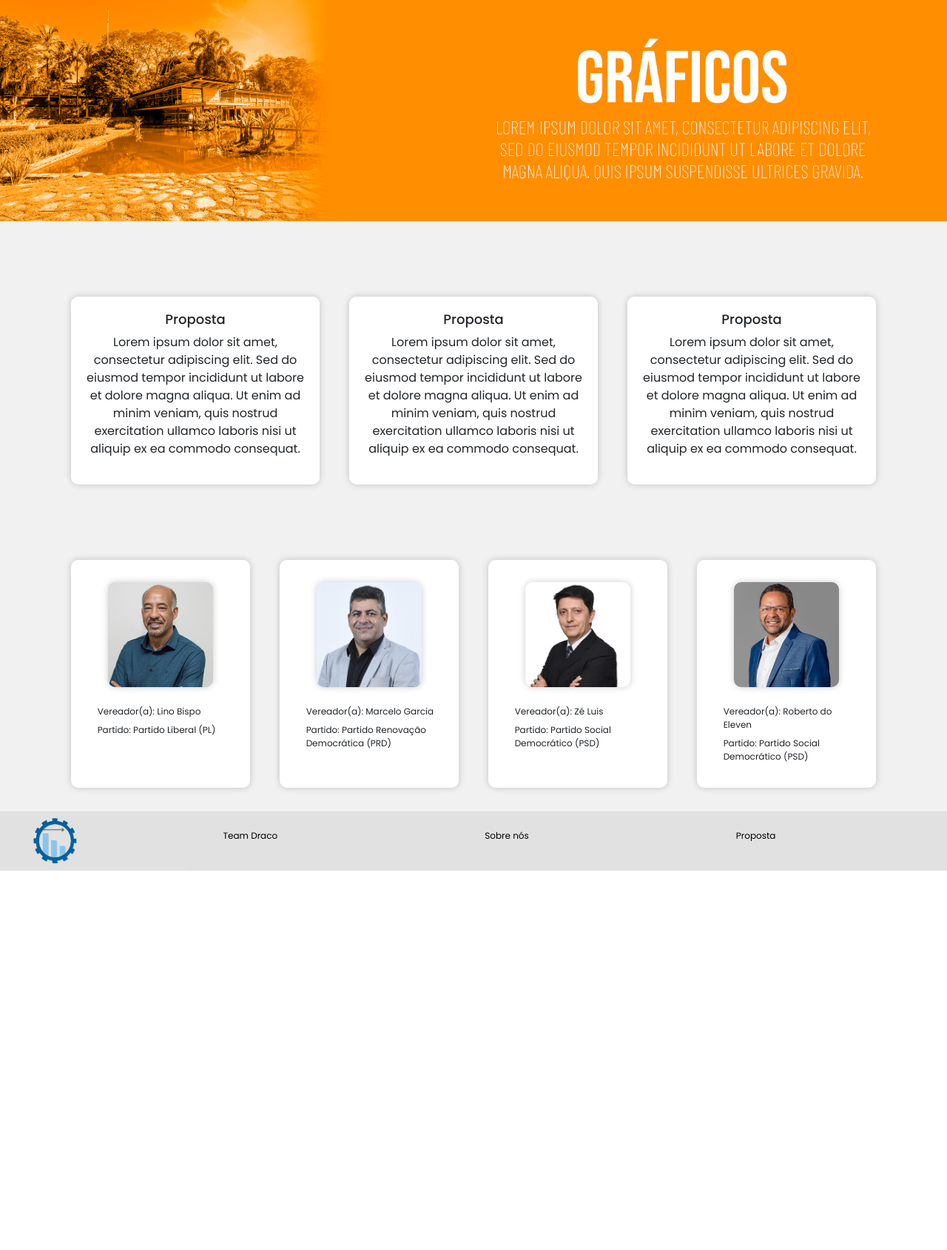
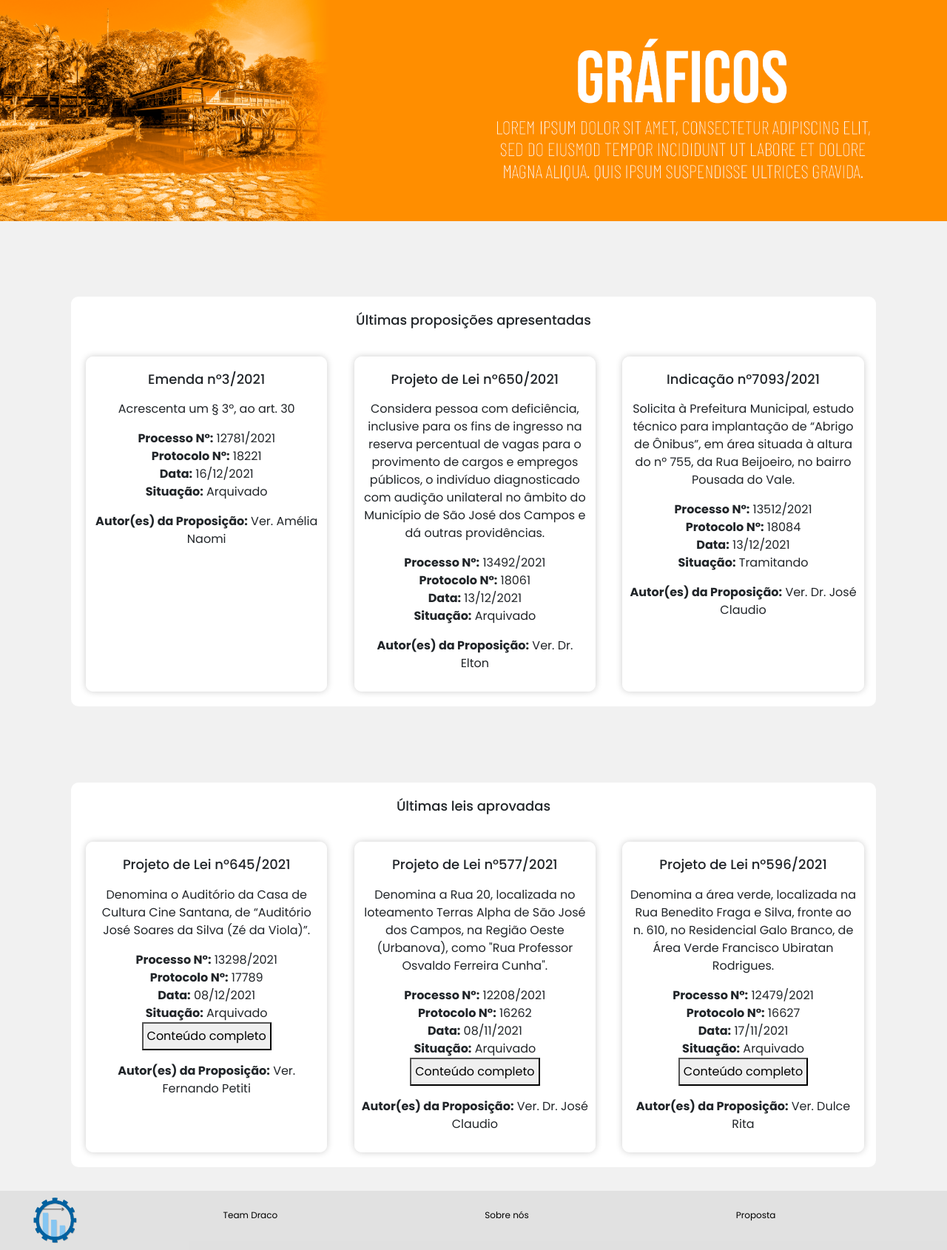
Before and after one commit to Draco-Imperium/API_FATEC1, a Flask app: page / in a window 1280 px wide. Shown: the part 101-1791 px from the top of the page at 74% size. Before the commit the page ends 1278 px from the top, so only its background shows below. Run offline with Flask 3, Linux system fonts and the light colour scheme; some libraries are stand-ins or nearby versions.

Commit message:
Update pagina home

```diff
--- a/app/static/css/index.css
+++ b/app/static/css/index.css
@@ -96,11 +96,15 @@ body {
 .propostas-one {
   display: grid;
   grid-template-columns: repeat(3, 1fr);
-  gap: 40px;
   max-width: 85%;
-  margin: 8% auto;
-  background-color: rgba(212, 212, 212, 0.0);
+  margin: 8% auto 2.5% auto;
+  background-color: white;
   border-radius: 10px;
+}
+
+.propostas-one h1{
+  font-size: 18px;
+  padding: 10px;
 }
 
 .propostas-two {
@@ -112,22 +116,39 @@ body {
   background-color: rgba(212, 212, 212, 0.0);
   border-radius: 10px;
 }
+.propostas h1{
+  font-size: 18px;
+}
 
 .propostas {
   display: flex;
   flex-direction: column;
   font-size: 16px;
-  padding: 20px;
+  padding: 10px;
+  margin: 20px;
   border-radius: 10px;
   box-shadow: 0 0 10px rgba(0, 0, 0, 0.2);
   overflow: hidden;
   background: linear-gradient(to bottom, white 100%, rgba(255, 255, 255, 0) 100%);
   text-align: center;
   height: auto;
+  width: 90%;
 }
 
-.propostas h1{
+.propostas-title{
+  grid-column: 1/4;
+  display: flex;
+  justify-content: center;
+  align-items: center;
+  margin-top: 1%;
+}
+
+.propostas-title h2{
   font-size: 18px;
+  padding: 10px;
+}
+.propostas button{
+  padding: 5px;
 }
 
 .propostas2 {
--- a/app/static/css/proposta.css
+++ b/app/static/css/proposta.css
@@ -9,9 +9,9 @@
     justify-content: center;
     display: flex;
     flex-direction: column;
-    margin: 30px;
+    margin: 2.5% auto;
     border-radius: 10px;
-    max-width: 1fr;
+    max-width: 85%;
     box-shadow: 0px 0px 8px rgba(0, 0, 0, 0.2);
 }
 
--- a/app/templates/index.html
+++ b/app/templates/index.html
@@ -64,50 +64,51 @@
     </section>
 
     <section class="propostas-one">
-        <section class="propostas">
-            <h1>Proposta</h1>
-            <p>Lorem ipsum dolor sit amet, consectetur adipiscing elit. Sed do eiusmod tempor incididunt ut labore et dolore magna aliqua. Ut enim ad minim veniam, quis nostrud exercitation ullamco laboris nisi ut aliquip ex ea commodo consequat.</p>
+        <section class="propostas-title">
+            <h2>Últimas proposições apresentadas</h2>
         </section>
         <section class="propostas">
-            <h1>Proposta</h1>
-            <p>Lorem ipsum dolor sit amet, consectetur adipiscing elit. Sed do eiusmod tempor incididunt ut labore et dolore magna aliqua. Ut enim ad minim veniam, quis nostrud exercitation ullamco laboris nisi ut aliquip ex ea commodo consequat.</p>
+            <h1>Emenda nº3/2021</h1>
+            <p>Acrescenta um § 3º, ao art. 30</p>
+            <p><strong>Processo Nº:</strong> 12781/2021 <br> <strong>Protocolo Nº:</strong> 18221 <br> <strong>Data:</strong> 16/12/2021 <br> <strong>Situação:</strong> Arquivado</p>
+            <p><strong>Autor(es) da Proposição:</strong> Ver. Amélia Naomi </p>
         </section>
         <section class="propostas">
-            <h1>Proposta</h1>
-            <p>Lorem ipsum dolor sit amet, consectetur adipiscing elit. Sed do eiusmod tempor incididunt ut labore et dolore magna aliqua. Ut enim ad minim veniam, quis nostrud exercitation ullamco laboris nisi ut aliquip ex ea commodo consequat.</p>
+            <h1>Projeto de Lei nº650/2021</h1>
+            <p>Considera pessoa com deficiência, inclusive para os fins de ingresso na reserva percentual de vagas para o provimento de cargos e empregos públicos, o indivíduo diagnosticado com audição unilateral no âmbito do Município de São José dos Campos e dá outras providências.</p>
+            <p><strong>Processo Nº:</strong> 13492/2021 <br> <strong>Protocolo Nº:</strong> 18061 <br> <strong>Data:</strong> 13/12/2021 <br> <strong>Situação:</strong> Arquivado</p>
+            <p><strong>Autor(es) da Proposição:</strong> Ver. Dr. Elton</p>
+        </section>
+        <section class="propostas">
+            <h1>Indicação nº7093/2021</h1>
+            <p>Solicita à Prefeitura Municipal, estudo técnico para implantação de “Abrigo de Ônibus”, em área situada à altura do nº 755, da Rua Beijoeiro, no bairro Pousada do Vale.</p>
+            <p><strong>Processo Nº:</strong> 13512/2021 <br> <strong>Protocolo Nº:</strong> 18084 <br> <strong>Data:</strong> 13/12/2021 <br> <strong>Situação:</strong> Tramitando</p>
+            <p><strong>Autor(es) da Proposição:</strong> Ver. Dr. José Claudio</p>
         </section>
     </section>
 
-    <section class="propostas-two">
-        <section class="propostas2">
-            <img src="../static/images/Vereador Lino Bispo.jpg" alt="Vereador Lino Bispo">
-            <article class="info-vereador">
-                <p>Vereador(a): Lino Bispo</p>
-                <p>Partido: Partido Liberal (PL)</p>
-            </article>
+    <section class="propostas-one">
+        <section class="propostas-title">
+            <h2>Últimas leis aprovadas</h2>
         </section>
-        <section class="propostas2">
-            <img src="../static/images/Vereador Marcelo Garcia.jpg" alt="Vereador Marcelo Garcia">
-            <article class="info-vereador">
-                <p>Vereador(a): Marcelo Garcia</p>
-                <p>Partido: Partido Renovação Democrática (PRD)</p>
-            </article>
+        <section class="propostas">
+            <h1>Projeto de Lei nº645/2021</h1>
+            <p>Denomina o Auditório da Casa de Cultura Cine Santana, de “Auditório José Soares da Silva (Zé da Viola)”.</p>
+            <p><strong>Processo Nº:</strong> 13298/2021 <br> <strong>Protocolo Nº:</strong> 17789 <br> <strong>Data:</strong> 08/12/2021 <br> <strong>Situação:</strong> Arquivado <br> <button>Conteúdo completo<a href="https://camarasempapel.camarasjc.sp.gov.br/legislacao/norma.aspx?id=52337"></a></button> </p>
+            <p><strong>Autor(es) da Proposição:</strong> Ver. Fernando Petiti</p>
         </section>
-        <section class="propostas2">
-            <img src="../static/images/Vereador Zé Luis.jpg" alt="Vereador Zé Luis">
-            <article class="info-vereador">
-                <p>Vereador(a): Zé Luis</p>
-                <p>Partido: Partido Social Democrático (PSD)</p>
-            </article>
+        <section class="propostas">
+            <h1>Projeto de Lei nº577/2021</h1>
+            <p>Denomina a Rua 20, localizada no loteamento Terras Alpha de São José dos Campos, na Região Oeste (Urbanova), como "Rua Professor Osvaldo Ferreira Cunha".</p>
+            <p><strong>Processo Nº:</strong> 12208/2021 <br> <strong>Protocolo Nº:</strong> 16262 <br> <strong>Data:</strong> 08/11/2021 <br> <strong>Situação:</strong> Arquivado <br> <button>Conteúdo completo<a href="https://camarasempapel.camarasjc.sp.gov.br/legislacao/norma.aspx?id=52335"></a></button> </p>
+            <p><strong>Autor(es) da Proposição:</strong> Ver. Dr. José Claudio</p>
         </section>
-        <section class="propostas2">
-            <img src="../static/images/Vereador Roberto do Eleven (menor).jpg" alt="Vereador Zé Luis">
-            <article class="info-vereador">
-                <p>Vereador(a): Roberto do Eleven</p>
-                <p>Partido: Partido Social Democrático (PSD)</p>
-            </article>
+        <section class="propostas">
+            <h1>Projeto de Lei nº596/2021</h1>
+            <p>Denomina a área verde, localizada na Rua Benedito Fraga e Silva, fronte ao n. 610, no Residencial Galo Branco, de Área Verde Francisco Ubiratan Rodrigues.</p>
+            <p><strong>Processo Nº:</strong> 12479/2021 <br> <strong>Protocolo Nº:</strong> 16627 <br> <strong>Data:</strong> 17/11/2021 <br> <strong>Situação:</strong> Arquivado <br> <button>Conteúdo completo<a href="https://camarasempapel.camarasjc.sp.gov.br/legislacao/norma.aspx?id=52336"></a></button> </p>
+            <p><strong>Autor(es) da Proposição:</strong> Ver. Dulce Rita</p>
         </section>
-        </div>
     </section>
 </main>
 
```
